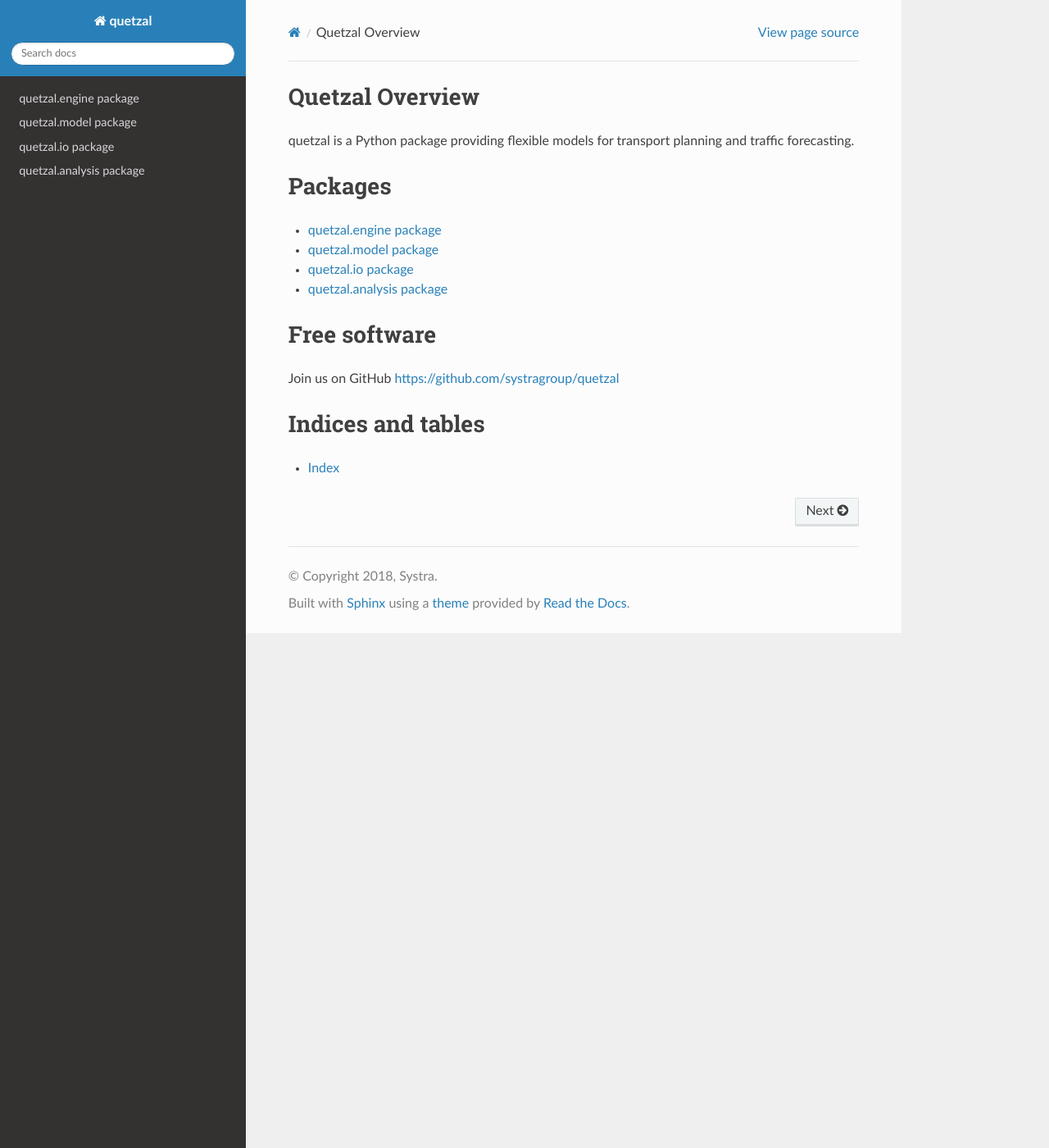
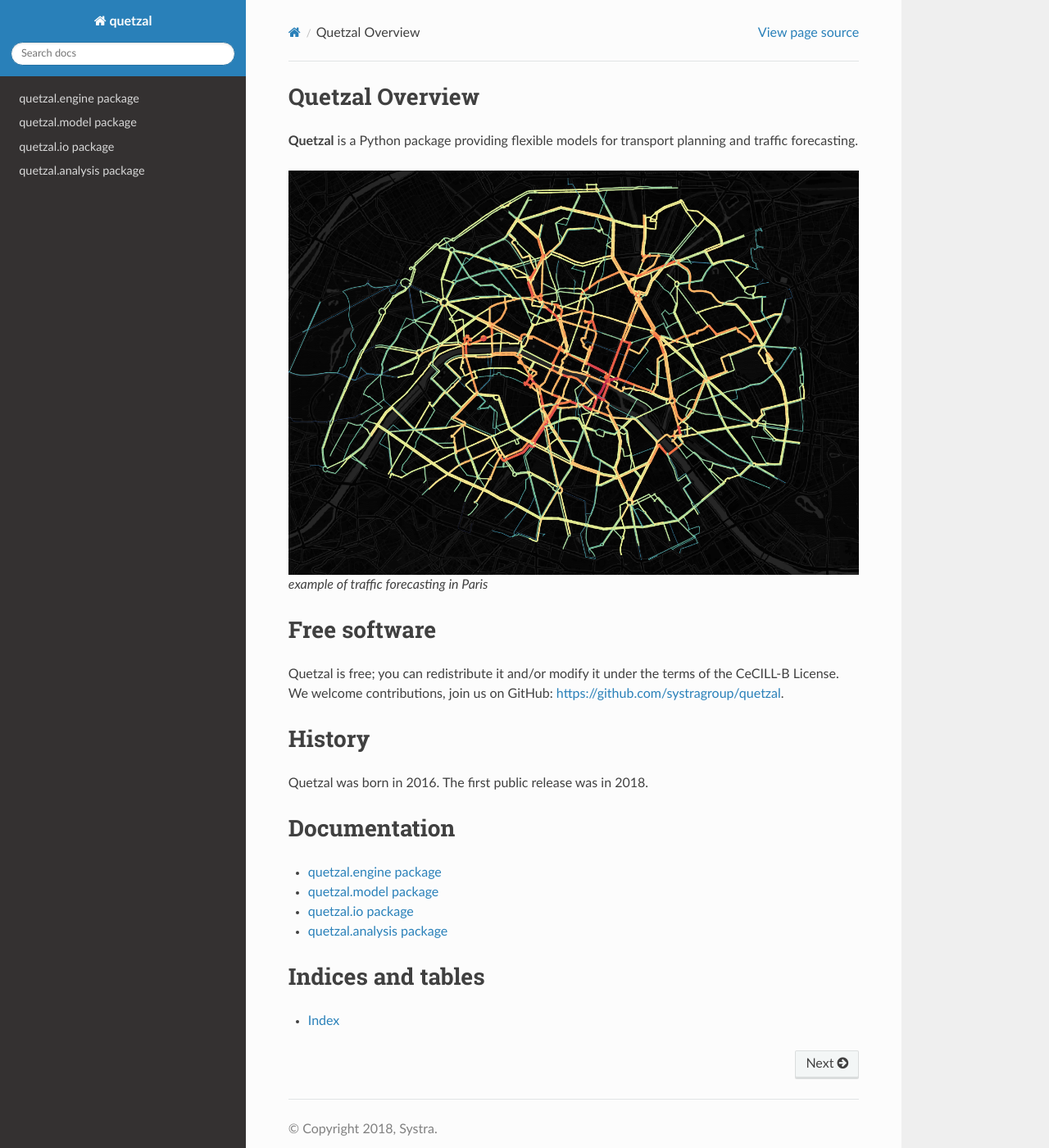
Before and after one commit to systragroup/quetzal, a Sphinx documentation site: the page built from docs/source/index.rst, in a window 1280 px wide and 1400 px high. Shown: the whole window at 82% size. Built offline with Sphinx 7.4.7 and the Read the Docs theme 2.0.0, drawn with Linux system fonts in a browser that asks for light colours; formulas are drawn with MathJax 3.

Commit message:
add picture to doc

```diff
--- a/docs/source/index.rst
+++ b/docs/source/index.rst
@@ -1,10 +1,24 @@
 Quetzal Overview
 ================
-quetzal is a Python package providing flexible models for transport planning and traffic forecasting.
+**Quetzal** is a Python package providing flexible models for transport planning and traffic forecasting.
 
+.. figure:: _images/paris.png
+   :width: 800
+   :alt: paris.png
 
-Packages
-========
+   example of traffic forecasting in Paris
+
+Free software
+=============
+Quetzal is free; you can redistribute it and/or modify it under the terms of the CeCILL-B License.
+We welcome contributions, join us on GitHub: https://github.com/systragroup/quetzal.
+
+History
+=======
+Quetzal was born in 2016. The first public release was in 2018.
+
+Documentation
+=============
 
 .. toctree::
    :maxdepth: 1
```
Also changed, not shown: other parts of docs/source/index.rst (+0 -4 lines), docs/source/_images/paris.png (added), docs/source/nstatic/gtfs_mexico.png (added), 9 other files.
